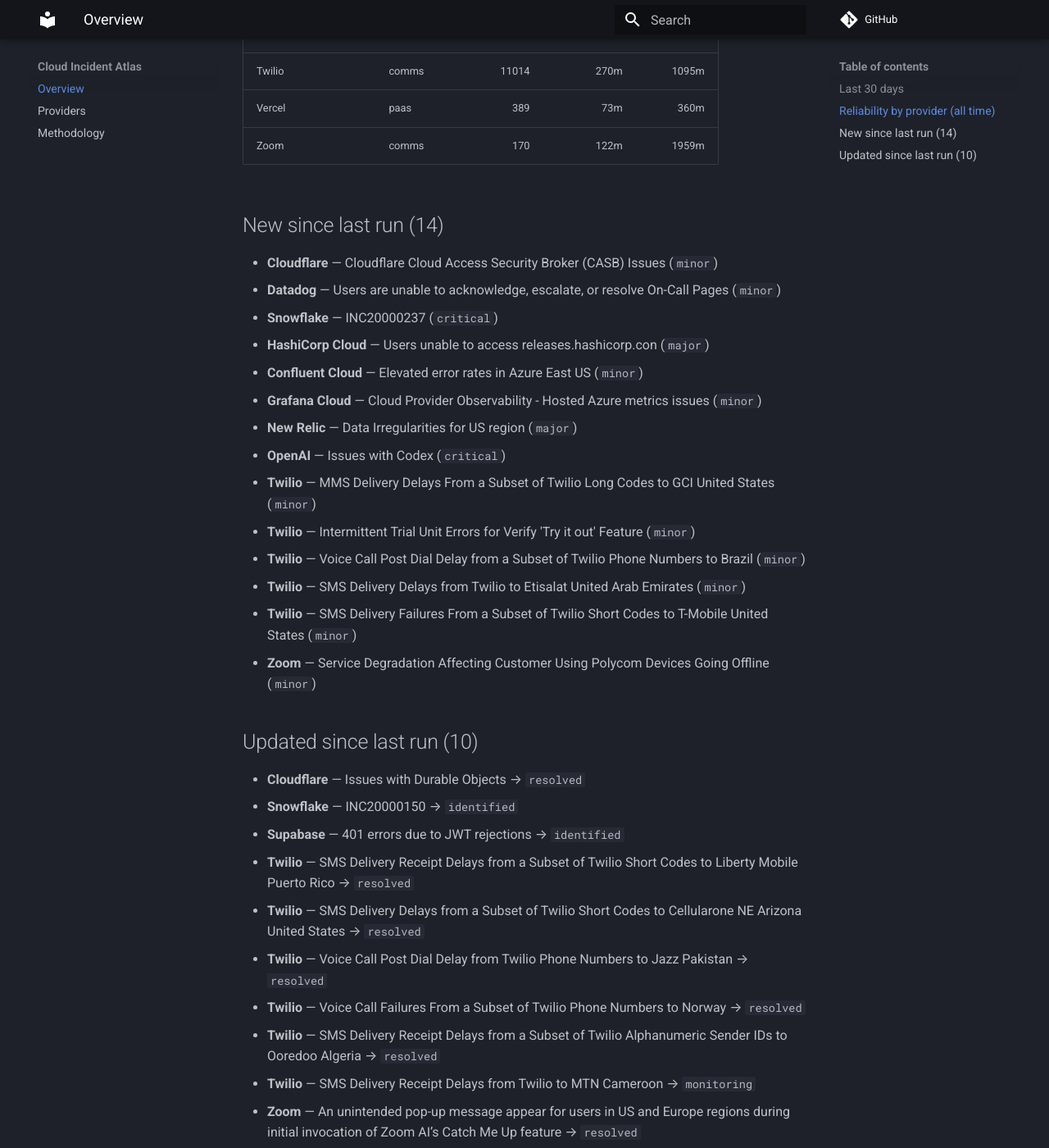
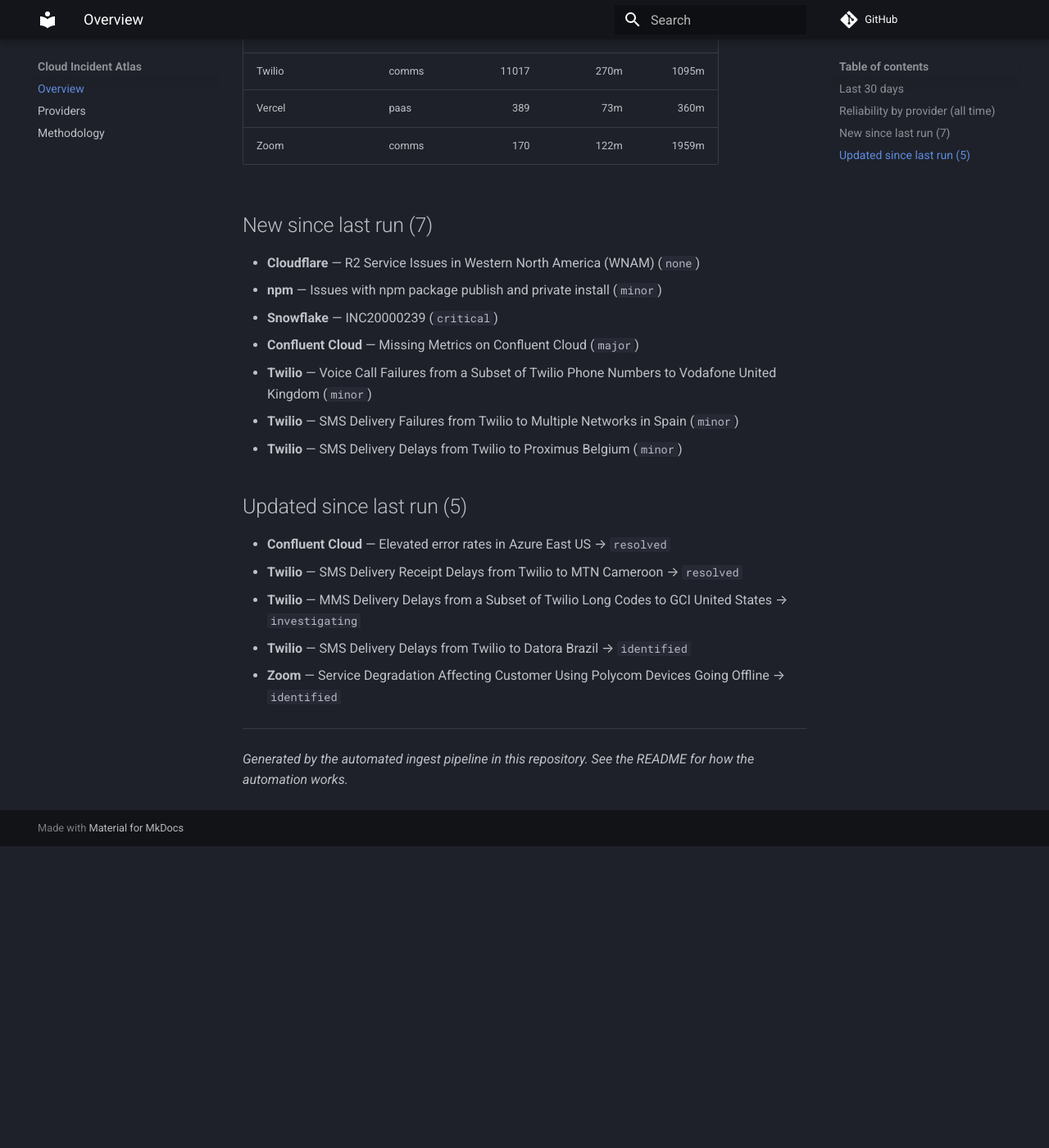
Before and after one commit to ayushgupta07xx/cloud-incident-atlas, an MkDocs documentation site: the page built from docs/index.md, in a window 1280 px wide and 1400 px high, scrolled down 1383 px. Shown: the whole window at 82% size. Built offline with MkDocs 1.6.1 and Material for MkDocs 9.7.7, drawn with Linux system fonts in a browser that asks for light colours; comment, search, counter and statistics services are not loaded; after the commit the page ends 2415 px from its top, so only the background shows below that; some of the changed text lies outside the part shown.

Commit message:
docs: refresh digest and charts
Regenerated from the corpus by the ingest pipeline.

Run: https://github.com/ayushgupta07xx/cloud-incident-atlas/actions/runs/36413186360

Co-authored-by: github-actions[bot] <41898282+github-actions[bot]@users.noreply.github.com>

```diff
--- a/docs/index.md
+++ b/docs/index.md
@@ -27,44 +27,32 @@
 | MongoDB Atlas | data | 273 | 120m | 1428m |
 | Netlify | paas | 221 | 39m | 197m |
 | New Relic | observability | 108 | 63m | 311m |
-| npm | devtools | 63 | 103m | 322m |
+| npm | devtools | 64 | 105m | 349m |
 | OpenAI | ai | 81 | 92m | 585m |
 | Sentry | observability | 341 | 86m | 363m |
-| Snowflake | data | 201 | 119m | 593m |
+| Snowflake | data | 202 | 118m | 593m |
 | Supabase | paas | 409 | 152m | 1079m |
-| Twilio | comms | 11014 | 270m | 1095m |
+| Twilio | comms | 11017 | 270m | 1095m |
 | Vercel | paas | 389 | 73m | 360m |
 | Zoom | comms | 170 | 122m | 1959m |
 
-## New since last run (14)
+## New since last run (7)
 
-- **Cloudflare** — Cloudflare Cloud Access Security Broker (CASB) Issues (`minor`)
-- **Datadog** — Users are unable to acknowledge, escalate, or resolve On-Call Pages (`minor`)
-- **Snowflake** — INC20000237 (`critical`)
-- **HashiCorp Cloud** — Users unable to access releases.hashicorp.con (`major`)
-- **Confluent Cloud** — Elevated error rates in Azure East US (`minor`)
-- **Grafana Cloud** — Cloud Provider Observability - Hosted Azure metrics issues (`minor`)
-- **New Relic** — Data Irregularities for US region (`major`)
-- **OpenAI** — Issues with Codex (`critical`)
-- **Twilio** — MMS Delivery Delays From a Subset of Twilio Long Codes to GCI United States (`minor`)
-- **Twilio** — Intermittent Trial Unit Errors for Verify 'Try it out' Feature (`minor`)
-- **Twilio** — Voice Call Post Dial Delay from a Subset of Twilio Phone Numbers to Brazil (`minor`)
-- **Twilio** — SMS Delivery Delays from Twilio to Etisalat United Arab Emirates (`minor`)
-- **Twilio** — SMS Delivery Failures From a Subset of Twilio Short Codes to T-Mobile United States (`minor`)
-- **Zoom** — Service Degradation Affecting Customer Using Polycom Devices Going Offline (`minor`)
+- **Cloudflare** — R2 Service Issues in Western North America (WNAM) (`none`)
+- **npm** — Issues with npm package publish and private install (`minor`)
+- **Snowflake** — INC20000239 (`critical`)
+- **Confluent Cloud** — Missing Metrics on Confluent Cloud (`major`)
+- **Twilio** — Voice Call Failures from a Subset of Twilio Phone Numbers to Vodafone United Kingdom (`minor`)
+- **Twilio** — SMS Delivery Failures from Twilio to Multiple Networks in Spain (`minor`)
+- **Twilio** — SMS Delivery Delays from Twilio to Proximus Belgium (`minor`)
 
-## Updated since last run (10)
+## Updated since last run (5)
 
-- **Cloudflare** — Issues with Durable Objects → `resolved`
-- **Snowflake** — INC20000150 → `identified`
-- **Supabase** — 401 errors due to JWT rejections → `identified`
-- **Twilio** — SMS Delivery Receipt Delays from a Subset of Twilio Short Codes to Liberty Mobile Puerto Rico → `resolved`
-- **Twilio** — SMS Delivery Delays from a Subset of Twilio Short Codes to Cellularone NE Arizona United States → `resolved`
-- **Twilio** — Voice Call Post Dial Delay from Twilio Phone Numbers to Jazz Pakistan → `resolved`
-- **Twilio** — Voice Call Failures From a Subset of Twilio Phone Numbers to Norway → `resolved`
-- **Twilio** — SMS Delivery Receipt Delays from a Subset of Twilio Alphanumeric Sender IDs to Ooredoo Algeria → `resolved`
-- **Twilio** — SMS Delivery Receipt Delays from Twilio to MTN Cameroon → `monitoring`
-- **Zoom** — An unintended pop-up message appear for users in US and Europe regions during initial invocation of Zoom AI’s Catch Me Up feature → `resolved`
+- **Confluent Cloud** — Elevated error rates in Azure East US → `resolved`
+- **Twilio** — SMS Delivery Receipt Delays from Twilio to MTN Cameroon → `resolved`
+- **Twilio** — MMS Delivery Delays from a Subset of Twilio Long Codes to GCI United States → `investigating`
+- **Twilio** — SMS Delivery Delays from Twilio to Datora Brazil → `identified`
+- **Zoom** — Service Degradation Affecting Customer Using Polycom Devices Going Offline → `identified`
 
 ---
 
```
Also changed, not shown: other parts of docs/index.md (+5 -5 lines), README.md (+9 -10 lines), docs/providers.md (+9 -9 lines), docs/img/mttr.svg, docs/img/timeline.svg.
